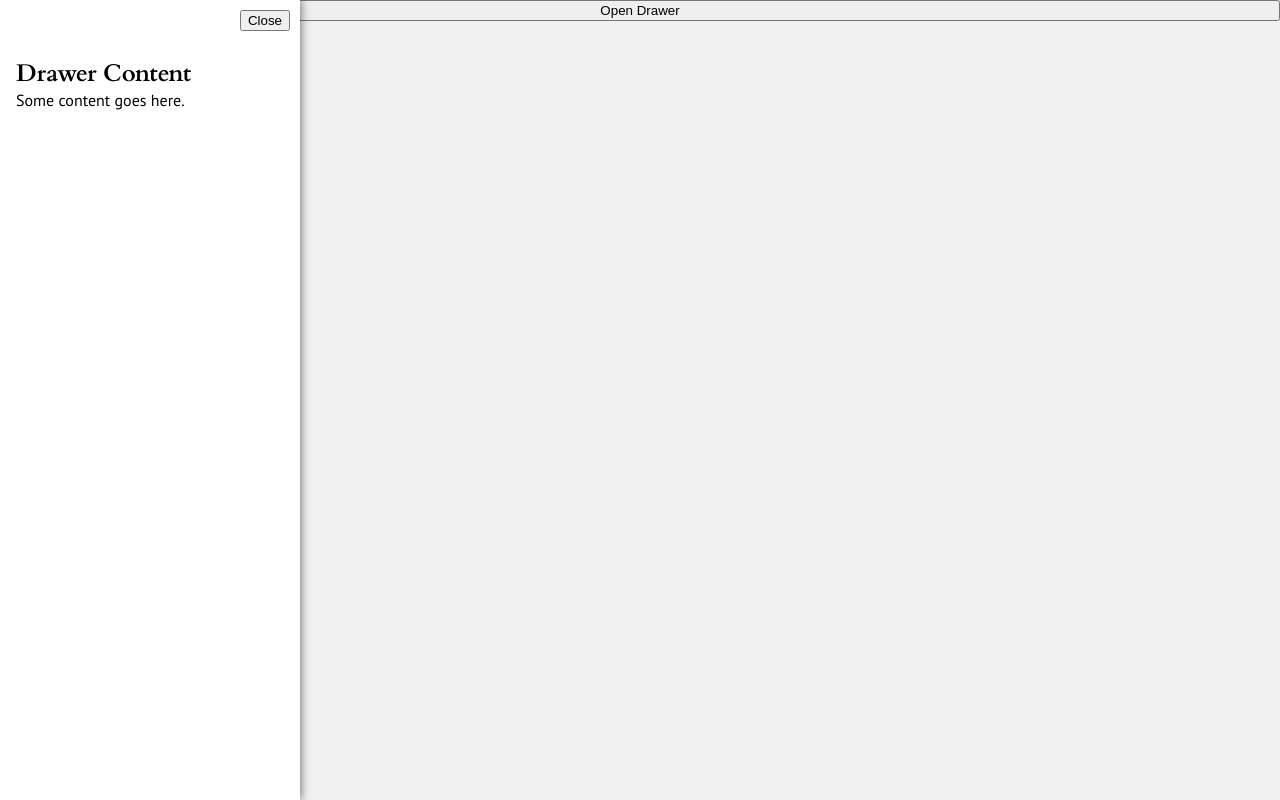
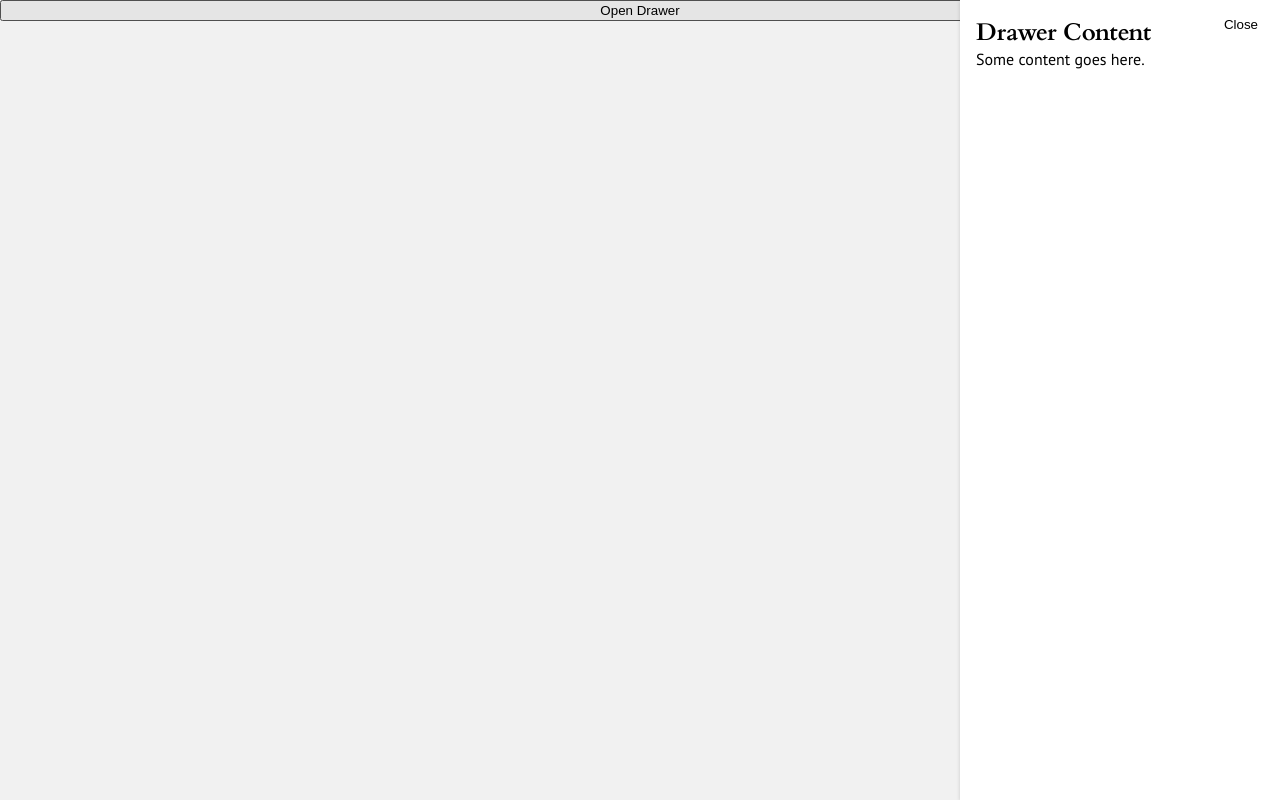
Before and after one commit to ThomasKroghDev/components-exercise, a Next.js app: page / in a window 1280 px wide. Both pictures are taken after a click on the button "Open Drawer". Built offline with nearby package versions, Linux system fonts and the light colour scheme.

Commit message:
fix drawer to be on right side

```diff
--- a/src/components/drawer/drawer.component.tsx
+++ b/src/components/drawer/drawer.component.tsx
@@ -9,11 +9,15 @@ type DrawerProps = {
 
 const Drawer: React.FC<DrawerProps> = ({ isOpen, onClose, children }) => {
   return (
-    <div className={`${styles.drawer} ${isOpen ? styles.open : ''}`}>
-      <button className={styles.closeButton} onClick={onClose}>
-        <span className="visually-hidden">Close</span>
-      </button>
-      <div className={styles.content}>{children}</div>
+    <div className={styles.drawerContainer}>
+      <div className={`${styles.drawer} ${isOpen ? styles.open : ''}`}>
+        <div className={styles.content}>
+          <button className={styles.closeButton} onClick={onClose}>
+            <span className="visually-hidden">Close</span>
+          </button>
+          {children}
+        </div>
+      </div>
     </div>
   );
 };
--- a/src/components/drawer/drawer.module.css
+++ b/src/components/drawer/drawer.module.css
@@ -1,28 +1,77 @@
+.drawerWrapper {
+  position: relative;
+}
+
+.drawerContainer {
+  position: fixed;
+  right: 0;
+  display: flex;
+  justify-content: flex-end;
+  transition: box-shadow 0.1s ease-out;
+}
+
 .drawer {
-  display: flex;
-  flex-direction: column;
-  width: 300px;
+  position: relative;
+  height: 100vh;
   background-color: #fff;
-  transition: left 0.3s ease-out;
-  transition: all 0.3s ease-in-out;
-  height: 100%;
-  transform: translate(-300px);
-  position: absolute;
-  box-shadow: 0 0 10px rgba(0, 0, 0, 0.623);
+  box-shadow: rgba(0, 0, 0, 0.16) 0px 1px 4px;
+  transform: translateX(100%); /* Start the drawer offscreen */
+  transition: transform 0.3s ease-in-out, width 0.3s ease-in-out; /* Add width transition */
+  z-index: 100;
 }
 
 .drawer.open {
-  transform: translate(0);
+  transform: translateX(0); /* Slide the drawer onto the screen */
+  width: 320px;
+  transition: transform 0.3s ease-in-out, width 0.3s ease-in-out; /* Add width transition */
 }
 
-.drawer button {
-  margin: 10px 10px 10px auto;
+.drawer:not(.open) {
+  width: 0;
+  box-shadow: none;
 }
 
-.hidden {
-  display: none;
+.closeButton {
+  position: absolute;
+  top: 0;
+  right: 0;
+  margin: 16px;
+  background: none;
+  border: none;
+  cursor: pointer;
+  z-index: 101;
+  transition: opacity 0.1s ease-out;
 }
 
 .content {
   padding: 16px;
+  transition: opacity 0.1s ease-out;
 }
+
+.drawer:not(.open) .content {
+  opacity: 0;
+}
+
+.drawer:not(.open) .closeButton {
+  opacity: 0;
+  display: none;
+}
+
+@media (max-width: 767px) {
+  .drawer.open {
+    width: 100vw;
+    height: 100vh;
+  }
+
+  .content {
+    margin-top: 30px;
+    padding: 40px;
+  }
+
+  .closeButton {
+    margin: 30px 30px;
+  }
+  .closeButton span {
+    font-size: 18px;
+  }
+}
```
